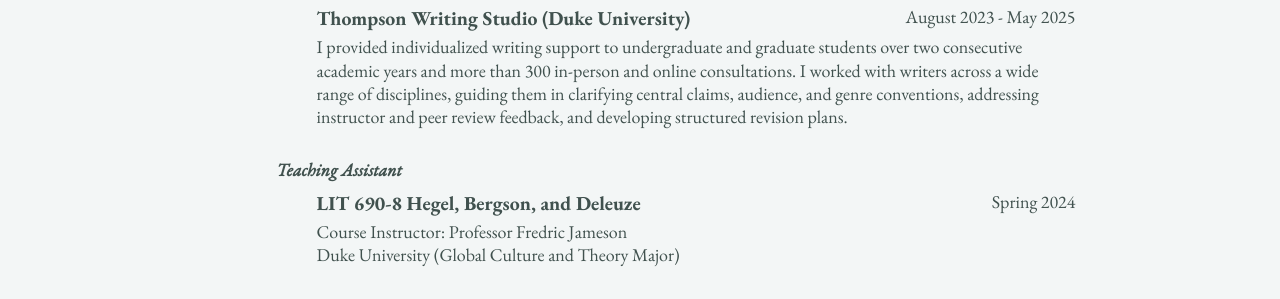
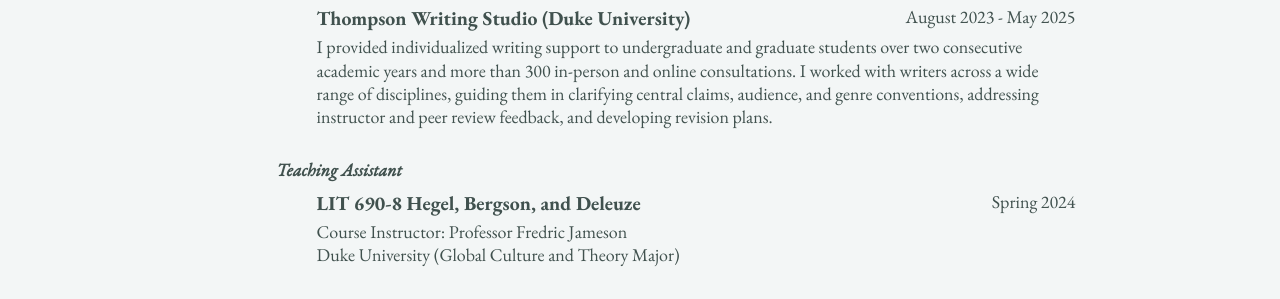
Before and after one commit to epujol90/epujol90.github.io, a Jekyll site: the page built from _pages/cv-json.md, in a window 1280 px wide and 900 px high, scrolled down 6601 px. Shown: the part 225-524 px from the top of the window. Built offline with Jekyll 4.4.1, drawn with Linux system fonts in a browser that asks for light colours; a script bundle is joined from its source files by our own code; library files that are not in the unit come from our copies.

Commit message:
Update cv.json

```diff
--- a/_data/cv.json
+++ b/_data/cv.json
@@ -405,7 +405,7 @@
       "institution": "",
       "date": "August 2023 - May 2025",
       "role": "",
-      "description": "I provided individualized writing support to undergraduate and graduate students over two consecutive academic years and more than 300 in-person and online consultations. I worked with writers across a wide range of disciplines, guiding them in clarifying central claims, audience, and genre conventions, addressing instructor and peer review feedback, and developing structured revision plans.",
+      "description": "I provided individualized writing support to undergraduate and graduate students over two consecutive academic years and more than 300 in-person and online consultations. I worked with writers across a wide range of disciplines, guiding them in clarifying central claims, audience, and genre conventions, addressing instructor and peer review feedback, and developing revision plans.",
       "category": "Writing Consultant"
     },
     {
```
